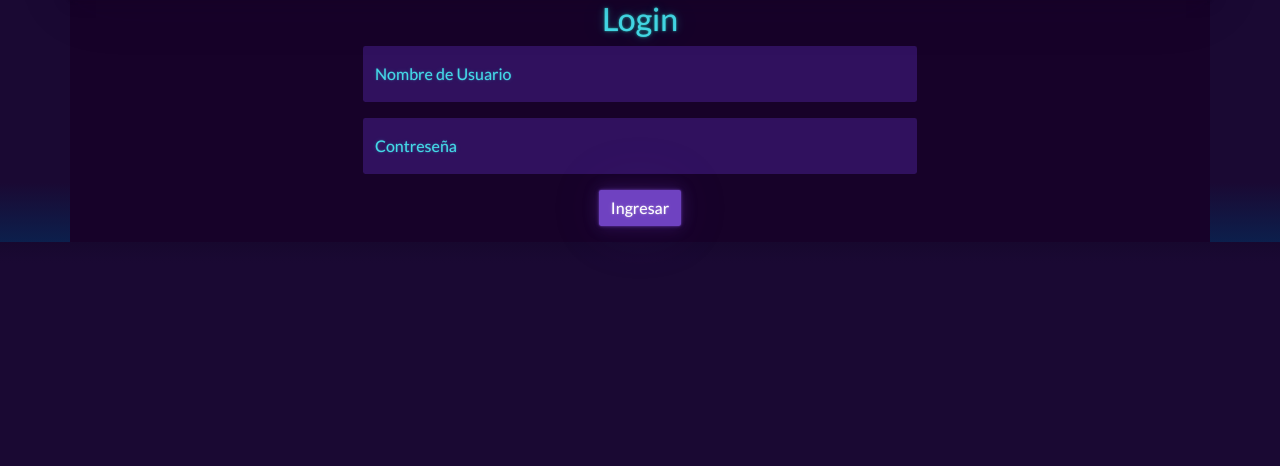
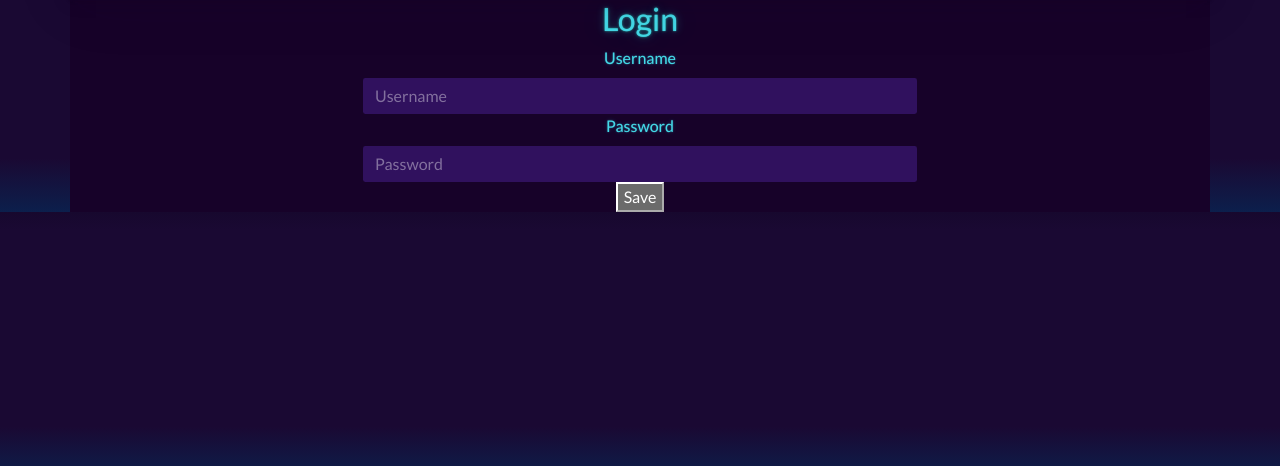
Before and after one commit to Thejairex/Biblioteca, a Flask app: page /login in a window 1280 px wide. Shown: the part 56-522 px from the top of the page. Run offline with Flask 2, Linux system fonts and the light colour scheme; some libraries are stand-ins or nearby versions.

Commit message:
Fix request form

```diff
--- a/app.py
+++ b/app.py
@@ -1,4 +1,4 @@
-from flask import Flask, render_template, redirect, url_for
+from flask import Flask, render_template, redirect, request, url_for
 from flask_mysqldb import MySQL
 
 from blueprint.animes import animes
@@ -22,8 +22,11 @@ app.secret_key = "OtakuTeca"
 
 @app.route("/api/login", methods=["POST"])
 def api_login():
+	if request.method == "POST":
+		data = request.form['username'], request.form['lastname']
 
-	return render_template("logeado.html")
+		return render_template("logeado.html",
+			data = data)
 
 @app.route("/login")
 def login():
--- a/templates/login.html
+++ b/templates/login.html
@@ -12,17 +12,13 @@
 
     <div class="d-flex justify-content-center">
         <form action="/api/login" method="POST" class="w-50">
-            <div class="form-floating mb-3">
-                <input type="text" class="form-control" id="floatingInput" name="username" placeholder="Usuario">
-                <label for="floatingInput">Nombre de Usuario</label>
-            </div>
-            <div class="form-floating mb-3">
-                <input type="password" class="form-control" id="floatingInput" name"passwd" placeholder="Contraseña">
-                <label for="floatingInput">Contreseña</label>
-            </div>
-            <div class="form-floating mb-3">
-                <input class="btn btn-primary" type="submit" value="Ingresar">
-            </div>
+            <label for="exampleFormControlInput1" class="form-label">Username</label>
+            <input type="text" class="form-control" id="exampleFormControlInput1" name="username" placeholder="Username">
+
+            <label for="exampleFormControlInput1" class="form-label">Password</label>
+            <input type="password" class="form-control" id="exampleFormControlInput1" name="lastname" placeholder="Password">
+
+            <button type="submit">Save</button>
         </form>
     </div>
 </div>
```
Also changed, not shown: templates/logeado.html (+11 -0 lines).
